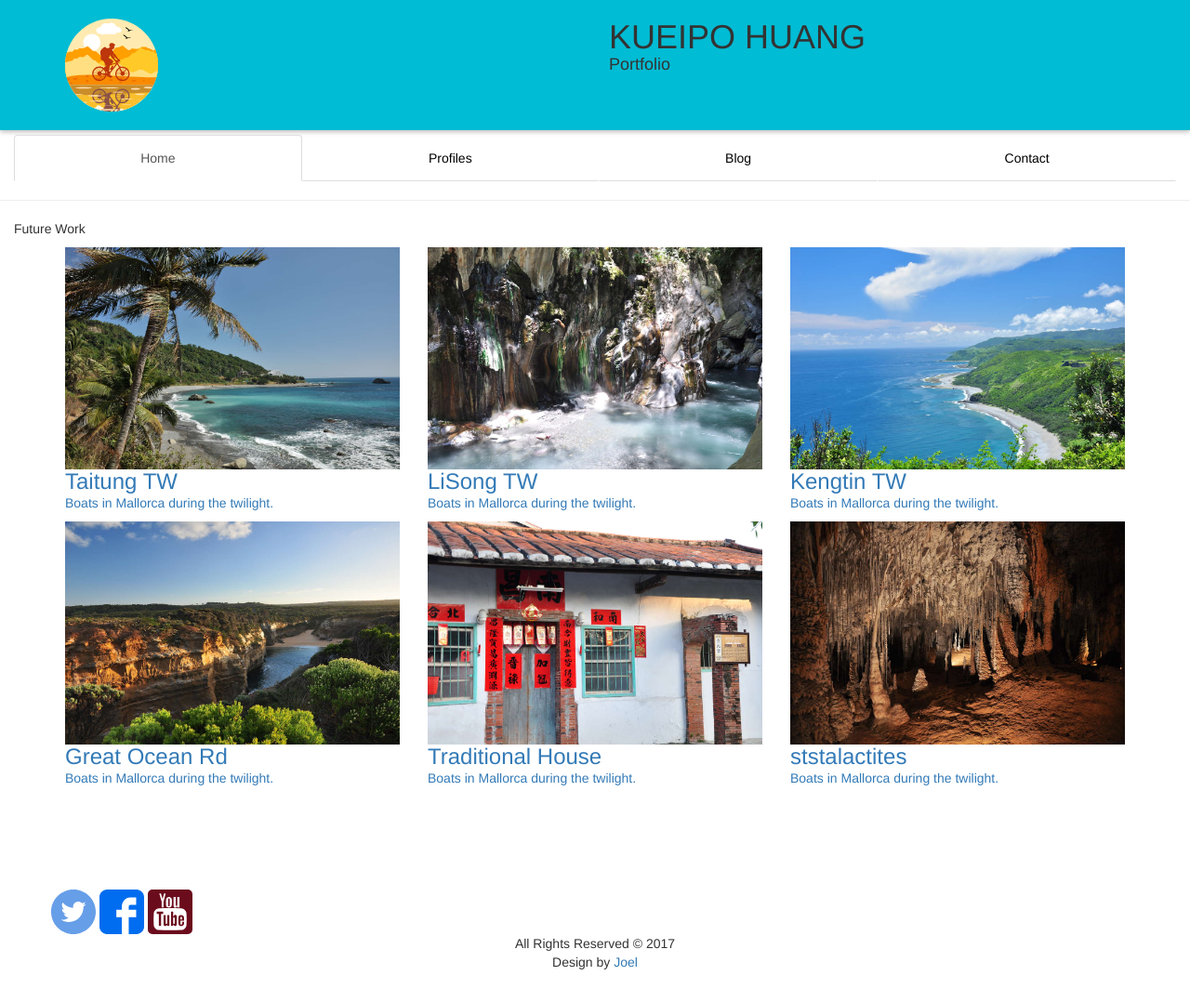
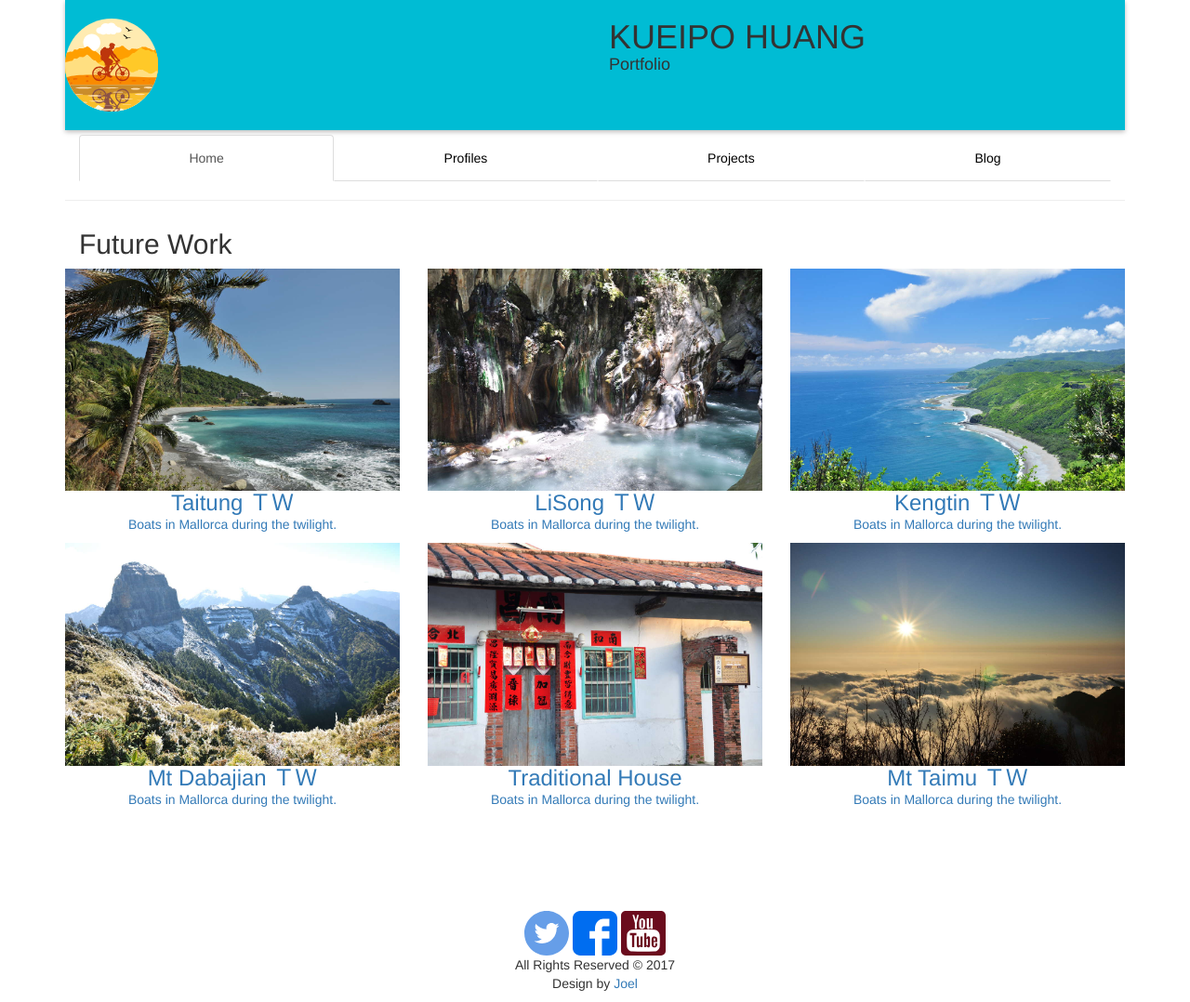
Before and after one commit to CQuqumber/Portfolio, a website: page index.html in a window 1280 px wide. Shown: the whole page at 93% size. Before the commit the page ends 1055 px from the top, so only its background shows below. Drawn offline with Linux system fonts and the light colour scheme.

Commit message:
fixed main in index.html and change img

```diff
--- a/css/style.css
+++ b/css/style.css
@@ -2,8 +2,12 @@ body {
 	overflow: auto;
 }
 
+
+article {
+    margin-bottom: auto;
+}
 #footer {
-     margin-top: 100px;
+    margin-top: 100px;
 }
 
 header {
@@ -13,7 +17,7 @@ header {
     box-shadow: 0px 2px 5px rgba(0, 0, 0, 0.26);
 }
 
- hr {
+hr {
     color:#7d97ad;
  }
 
--- a/index.html
+++ b/index.html
@@ -10,8 +10,8 @@
     <script type="js/bootstrap.min.js"></script>
 </head>
 <body>
+    <div class="container">
 	    <header>
-        <div class="container">
 		    <div class="row">
                 <!--half of the column is logo-->
                 <div class="col-md-6" >
@@ -23,107 +23,102 @@
                     <h4>Portfolio</h4>
                 </div>
             </div>
-        </div>
         </header>
 	    <div class="collapse navbar-collapse" id="bs-example-navbar-collapse-1">
             <ul class="nav nav-tabs nav-justified topnav">
                 <li class="active"><a href="#">Home</a></li>
                 <li role="presentation"><a href="#">Profiles</a></li>
+                <li role="presentation"><a href="#">Projects</a></li>
                 <li role="presentation"><a href="#">Blog</a></li>
-            <li role="presentation"><a href="#">Contact</a></li>
             </ul>
         </div>
         <hr>
         <div class="col-lg-12">
-        <p class="title">Future Work</p>
+            <p><h2>Future Work</h2></p>
         </div>
 	    <main>
-		<div class="container">
 			<div class="row">
 				<div class="col-md-4">
-                    <article>
-                        <a title="Taitung TW" target="_blank" href="#">
+                    <article class="text-center">
                         <picture>
                             <source media="(min-width: 1200px)" srcset="img/taitung_large_2x.jpg" type="img/jpg" class="img-responsive">
                             <source media="(min-width: 800px)" srcset="img/taitung_large_1x.jpg" type="img/jpg" class="img-responsive">
                             <img src="img/taitung_large_2x.jpg" alt="TEXT" class="img-responsive">
                         </picture>
-                            <h3>Taitung TW</h3>
+                        <a title="Taitung TW" target="_blank" href="#">
+                            <h3>Taitung ＴＷ</h3>
                             <p>Boats in Mallorca during the twilight.</p>
                         </a>
                     </article>
                 </div>
                 <div class="col-md-4">
-                    <article>
-                        <a title="LiSong TW" target="_blank" href="#">
+                    <article class="text-center">
                         <picture>
                             <source media="(min-width: 1200px)" srcset="img/lisong_large_2x.jpg" type="img/jpg" class="img-responsive">
                             <source media="(min-width: 800px)" srcset="img/lisong_large_1x.jpg" type="img/jpg" class="img-responsive">
                             <img src="img/lisong_large_2x.jpg" alt="TEXT" class="img-responsive">
                         </picture>
-                            <h3>LiSong TW</h3>
+                        <a title="LiSong TW" target="_blank" href="#">
+                            <h3>LiSong ＴＷ</h3>
                             <p>Boats in Mallorca during the twilight.</p>
                         </a>
                     </article>
                 </div>
                 <div class="col-md-4">
-                    <article>
-                        <a title="Kengtin TW" target="_blank" href="#">
+                    <article class="text-center">
                         <picture>
                             <source media="(min-width: 1200px)" srcset="img/kengting_large_2x.jpg" type="img/jpg" class="img-responsive">
                             <source media="(min-width: 800px)" srcset="" type="img/kengting_large_1x.jpg" class="img-responsive">
                             <img src="img/kengting_large_2x.jpg" alt="TEXT" class="img-responsive">
                         </picture>
-                            <h3>Kengtin TW</h3>
+                        <a title="Kengtin TW" target="_blank" href="#">
+                            <h3>Kengtin ＴＷ</h3>
                             <p>Boats in Mallorca during the twilight.</p>
                         </a>
                     </article>
                 </div>
                 <div class="col-md-4">
-                    <article>
-                        <a title="GreatOceanRoad" target="_blank" href="#">
+                    <article class="text-center">
                         <picture>
-                                <source media="(min-width: 1200px)" srcset="" type="img/torch_large_2x.jpg" class="img-responsive">
-                                <source media="(min-width: 800px)" srcset="" type="img/torch_large_1x.jpg" class="img-responsive">
-                                <img src="img/torch_large_2x.jpg" alt="TEXT" class="img-responsive">
+                            <source media="(min-width: 1200px)" srcset="" type="img/mtdaibar_large_2x.jpg" class="img-responsive">
+                            <source media="(min-width: 800px)" srcset="" type="img/mtdaibar_large_1x.jpg" class="img-responsive">
+                            <img src="img/mtdaibar_large_2x.jpg" alt="TEXT" class="img-responsive">
                         </picture>
-                            <h3>Great Ocean Rd</h3>
+                        <a title="Mt Dabajian" target="_blank" href="#">
+                            <h3>Mt Dabajian ＴＷ</h3>
                             <p>Boats in Mallorca during the twilight.</p>
                         </a>
                     </article>
                 </div>
                 <div class="col-md-4">
-                    <article>
-                        <a title="Tradictional House" target="_blank" href="#">
+                    <article class="text-center">
                         <picture>
                             <source media="(min-width: 1200px)" srcset="" type="img/house_2x.jpg" class="img-responsive">
                             <source media="(min-width: 800px)" srcset="" type="img/house_1x.jpg" class="img-responsive">
                             <img src="img/house_large_2x.jpg" alt="TEXT" class="img-responsive">
                         </picture>
-                            <h3>Traditional House</h3>
+                        <a title="Tradictional House" target="_blank" href="#">
+                            <h3>Traditional House </h3>
                             <p>Boats in Mallorca during the twilight.</p>
                         </a>
                     </article>
                 </div>
                 <div class="col-md-4">
-                    <article>
+                    <article class="text-center">
+                        <picture>
+                            <source media="(min-width: 1200px)" srcset="" type="img/mtdaiwu_large_2x" class="img-responsive">
+                            <source media="(min-width: 800px)" srcset="" type="img/mtdaiwu_large_1x.jpg" class="img-responsive">
+                            <img src="img/mtdaiwu_large_2x.jpg" alt="TEXT" class="img-responsive">
+                        </picture>
                         <a title="GreatOceanRoad" target="_blank" href="#">
-                            <picture>
-                                <source media="(min-width: 1200px)" srcset="" type="img/stalactites_large_2x" class="img-responsive">
-                                <source media="(min-width: 800px)" srcset="" type="img/stalactites_large_1x.jpg" class="img-responsive">
-                                <img src="img/stalactites_large_2x.jpg" alt="TEXT" class="img-responsive">
-                            </picture>
-                            <h3>ststalactites</h3>
+                            <h3>Mt Taimu ＴＷ</h3>
                             <p>Boats in Mallorca during the twilight.</p>
                         </a>
                     </article>
                 </div>
-			</div>
-		</div>
 	            </main>
 	    <footer id="footer">
-        <div class="container">
-            <div class="row">
+            <div class="row text-center"">
                 <a href="#" target="_blank">
                     <img src="img/twitter-logo-button.svg" width="48" height="48" alt="twitter">
                 </a>
@@ -138,7 +133,7 @@
 			    <br>Design by
 			    <a href="/" target=_new>Joel</a>
 		    </p>
+	    </footer>
     </div>
-	</footer>
 </body>
 </html>
```
Also changed, not shown: img/mtdaibar_large_1x.jpg (added), img/mtdaibar_large_2x.jpg (added), img/mtdaiwu_large_1x.jpg (added), img/mtdaiwu_large_2x.jpg (added), 1 other file. Lines whose indentation alone changed are shown as unchanged.
